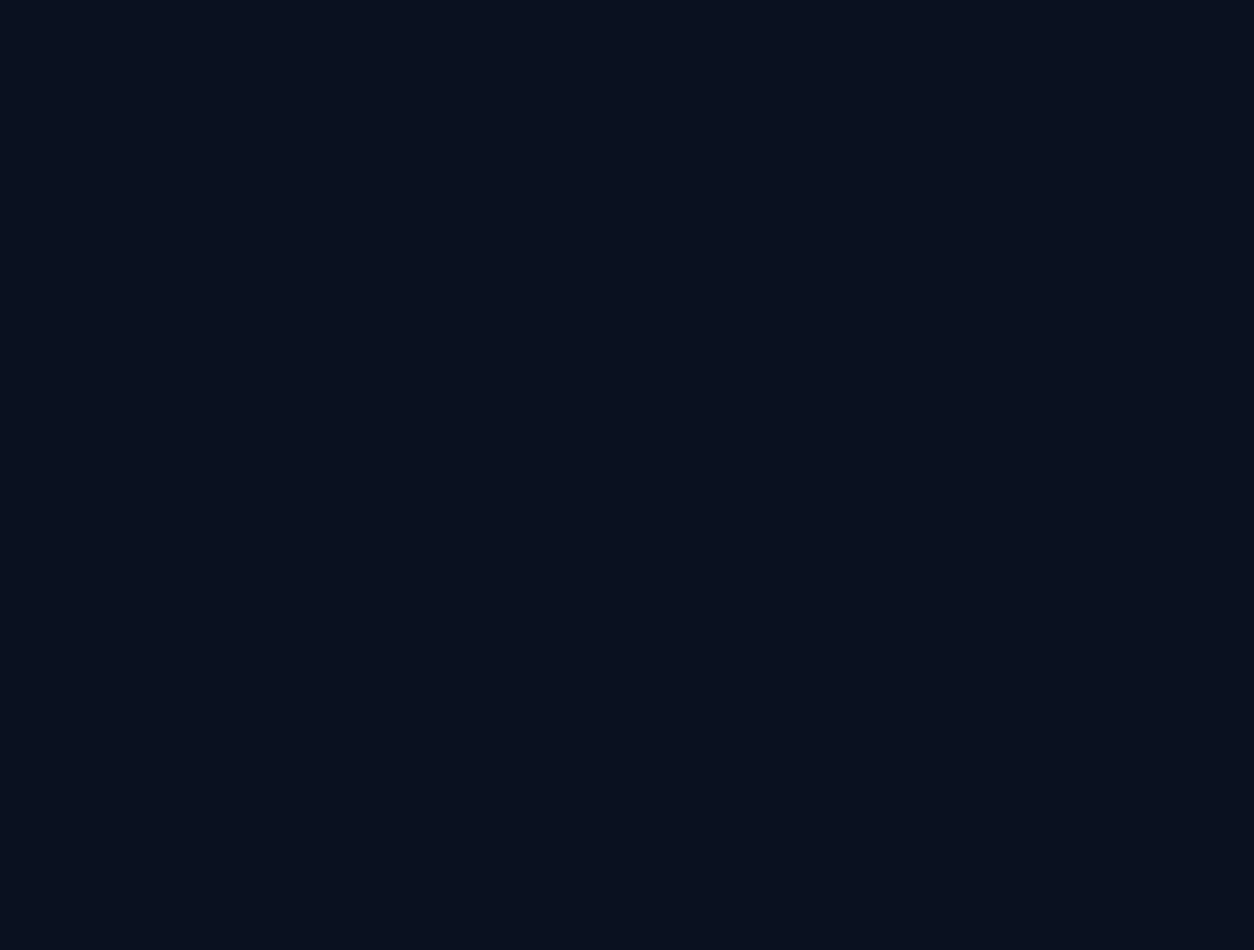
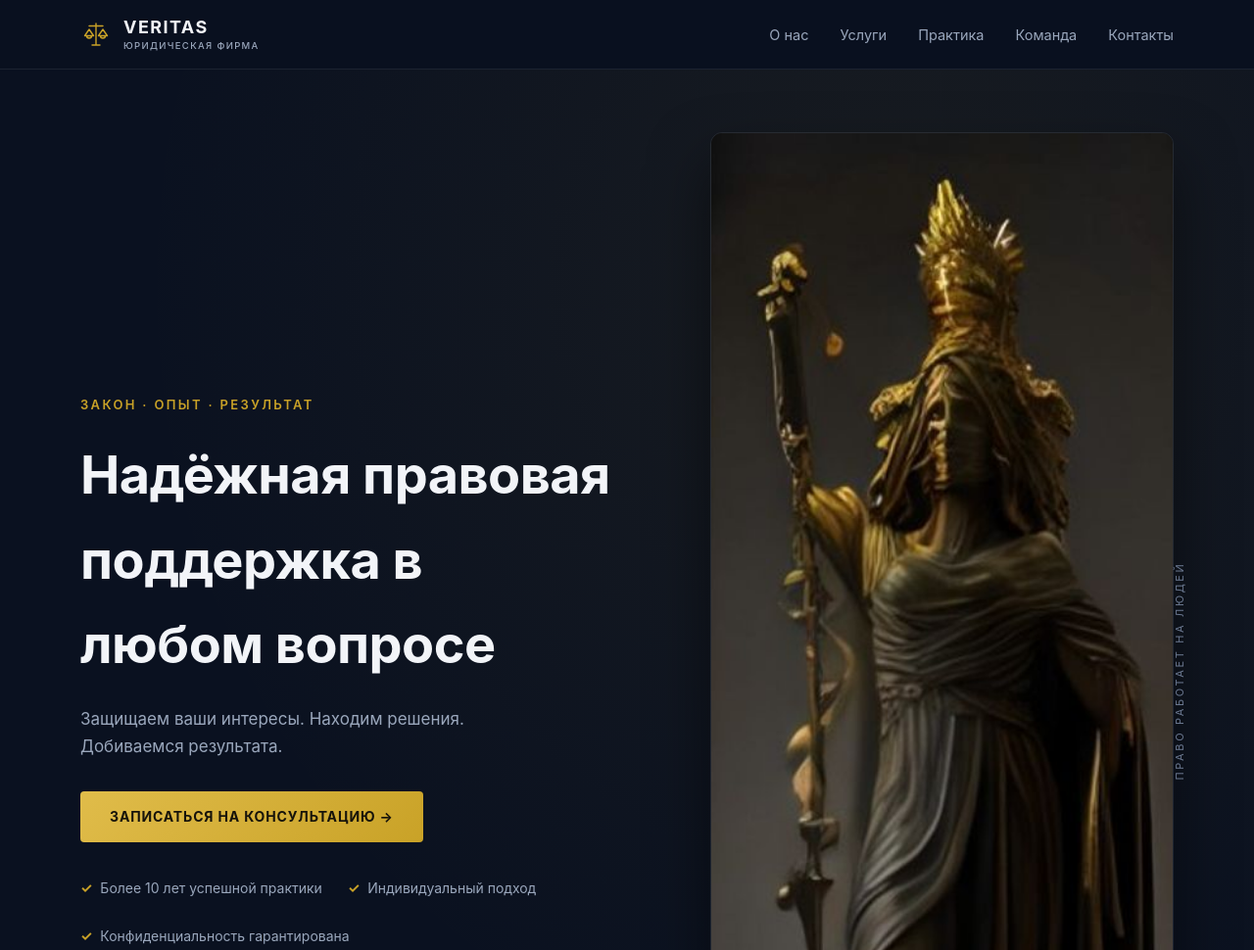
Before and after one commit to Allusa394/veritas-landing-proto, a plain HTML site: page index.html in a window 1280 px wide. Shown: the top 970 px of the page at 98% size. Before the commit the page ends 800 px from the top, so only its background shows below. Drawn offline with Linux system fonts and the light colour scheme.

Commit message:
[agent] add: header и hero-секция со статуей Фемиды

```diff
--- a/index.html
+++ b/index.html
@@ -119,11 +119,194 @@
     font-size: 17px;
   }
 
+  /* ===== Header ===== */
+  .site-header {
+    position: sticky;
+    top: 0;
+    z-index: 50;
+    background: rgba(10,17,32,0.85);
+    backdrop-filter: blur(10px);
+    border-bottom: 1px solid var(--border);
+  }
+
+  .header-inner {
+    display: flex;
+    align-items: center;
+    justify-content: space-between;
+    padding: 18px 32px;
+  }
+
+  .logo { display: flex; align-items: center; gap: 12px; }
+  .logo svg { width: 32px; height: 32px; flex-shrink: 0; }
+
+  .logo-text {
+    display: flex;
+    flex-direction: column;
+    font-weight: 700;
+    font-size: 18px;
+    letter-spacing: 0.08em;
+    line-height: 1.1;
+  }
+
+  .logo-text small {
+    font-size: 9.5px;
+    font-weight: 500;
+    letter-spacing: 0.14em;
+    text-transform: uppercase;
+    color: var(--text-dim);
+    margin-top: 4px;
+  }
+
+  .nav-desktop { display: flex; gap: 32px; font-size: 14.5px; color: var(--text-dim); }
+  .nav-desktop a { transition: color 0.2s ease; }
+  .nav-desktop a:hover { color: var(--gold); }
+
+  .nav-toggle {
+    display: none;
+    background: none;
+    border: none;
+    color: var(--text);
+    cursor: pointer;
+    padding: 6px;
+  }
+
+  .nav-mobile {
+    display: none;
+    flex-direction: column;
+    background: var(--bg-alt);
+    border-top: 1px solid var(--border);
+  }
+
+  .nav-mobile a {
+    padding: 16px 32px;
+    border-bottom: 1px solid var(--border);
+    font-size: 15px;
+    color: var(--text-dim);
+  }
+
+  .nav-mobile.open { display: flex; }
+
+  @media (max-width: 880px) {
+    .nav-desktop { display: none; }
+    .nav-toggle { display: inline-flex; }
+  }
+
+  /* ===== Hero ===== */
+  .hero { padding-top: 64px; padding-bottom: 56px; position: relative; overflow: hidden; }
+
+  .hero::before {
+    content: '';
+    position: absolute;
+    inset: 0;
+    background: radial-gradient(ellipse at 72% 18%, rgba(201,162,39,0.08), transparent 60%);
+    pointer-events: none;
+  }
+
+  .hero-inner {
+    display: grid;
+    grid-template-columns: 1.1fr 0.9fr;
+    gap: 64px;
+    align-items: center;
+    position: relative;
+  }
+
+  .hero-copy h1 { font-size: clamp(34px, 4.6vw, 54px); margin: 18px 0 20px; }
+
+  .hero-sub { color: var(--text-dim); font-size: 17px; max-width: 460px; margin-bottom: 32px; }
+
+  .hero-trust {
+    list-style: none;
+    display: flex;
+    flex-wrap: wrap;
+    gap: 26px;
+    margin-top: 36px;
+    padding: 0;
+  }
+
+  .hero-trust li { display: flex; align-items: center; gap: 8px; font-size: 14px; color: var(--text-dim); }
+  .hero-trust li::before { content: '✓'; color: var(--gold); font-weight: 700; }
+
+  .hero-art { position: relative; }
+
+  .hero-art img {
+    border-radius: 12px;
+    width: 100%;
+    aspect-ratio: 4 / 5;
+    object-fit: cover;
+    box-shadow: 0 30px 60px rgba(0,0,0,0.5);
+    border: 1px solid var(--border);
+  }
+
+  .hero-art-label {
+    position: absolute;
+    right: -16px;
+    top: 50%;
+    transform: translateY(-50%) rotate(180deg);
+    writing-mode: vertical-rl;
+    font-size: 11px;
+    letter-spacing: 0.24em;
+    text-transform: uppercase;
+    color: var(--text-faint);
+  }
+
+  @media (max-width: 880px) {
+    .hero-inner { grid-template-columns: 1fr; gap: 40px; }
+    .hero-art-label { display: none; }
+  }
+
   /* Placeholder — секции добавляются по одной */
 </style>
 </head>
 <body>
 
+<header class="site-header">
+  <div class="container header-inner">
+    <a href="#top" class="logo">
+      <svg viewBox="0 0 32 32" fill="none" xmlns="http://www.w3.org/2000/svg">
+        <path d="M16 5v22M9 11l-4.5 6.5h9L9 11zm14 0l-4.5 6.5h9L23 11zM6.5 17.5a2.5 2.5 0 0 0 5 0M20.5 17.5a2.5 2.5 0 0 0 5 0M9 7.5h14M12 27h8" stroke="#c9a227" stroke-width="1.4" stroke-linecap="round" stroke-linejoin="round"/>
+      </svg>
+      <span class="logo-text">VERITAS<small>Юридическая фирма</small></span>
+    </a>
+    <nav class="nav-desktop">
+      <a href="#about">О нас</a>
+      <a href="#practice">Услуги</a>
+      <a href="#cases">Практика</a>
+      <a href="#team">Команда</a>
+      <a href="#contact">Контакты</a>
+    </nav>
+    <button class="nav-toggle" id="navToggle" aria-label="Открыть меню" aria-expanded="false">
+      <svg width="24" height="24" viewBox="0 0 24 24" fill="none"><path d="M3 6h18M3 12h18M3 18h18" stroke="currentColor" stroke-width="1.8" stroke-linecap="round"/></svg>
+    </button>
+  </div>
+  <nav class="nav-mobile" id="navMobile">
+    <a href="#about">О нас</a>
+    <a href="#practice">Услуги</a>
+    <a href="#cases">Практика</a>
+    <a href="#team">Команда</a>
+    <a href="#contact">Контакты</a>
+  </nav>
+</header>
+
+<section class="hero" id="top">
+  <div class="container hero-inner">
+    <div class="hero-copy">
+      <span class="eyebrow">Закон · Опыт · Результат</span>
+      <h1>Надёжная правовая поддержка в любом вопросе</h1>
+      <p class="hero-sub">Защищаем ваши интересы. Находим решения. Добиваемся результата.</p>
+      <a href="#contact" class="btn btn-gold">Записаться на консультацию →</a>
+      <ul class="hero-trust">
+        <li>Более 10 лет успешной практики</li>
+        <li>Индивидуальный подход</li>
+        <li>Конфиденциальность гарантирована</li>
+      </ul>
+    </div>
+    <div class="hero-art">
+      <img src="img/themis-statue.jpg" alt="Статуя богини правосудия Фемиды" width="900" height="1100" loading="eager">
+      <span class="hero-art-label">Право работает на людей</span>
+    </div>
+  </div>
+</section>
+
 <!-- CONTENT_PLACEHOLDER -->
 
 </body>
```
